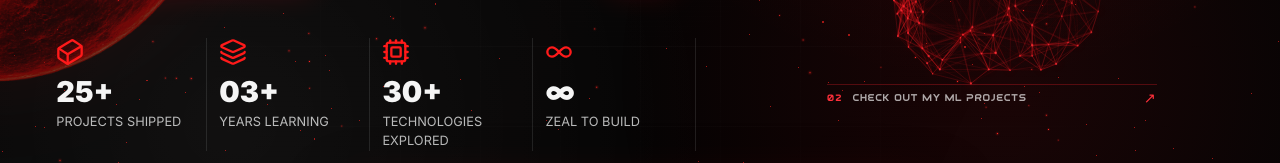
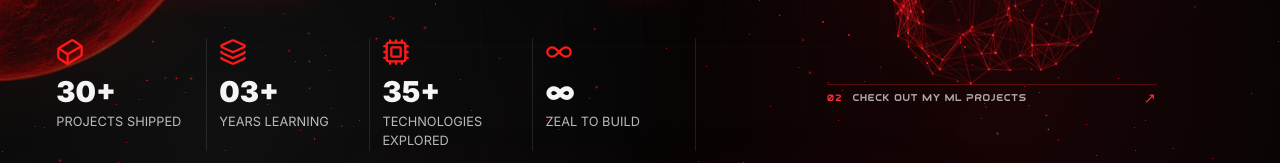
Before and after one commit to kennykrichardson/kennykrichardson-portfolio, a React (Vite) app: page / in a window 1280 px wide. Shown: the part 514-677 px from the top of the page. Built offline with nearby package versions, Linux system fonts and the light colour scheme.

Commit message:
feat: updated feats... ironic

```diff
--- a/src/pages/Nexus.tsx
+++ b/src/pages/Nexus.tsx
@@ -8,9 +8,9 @@ import redMoon from "../assets/redmoon.png";
 import hero from "../assets/hero.png";
 
 const stats = [
-  { value: "25+", label: "Projects shipped", icon: Cuboid },
+  { value: "30+", label: "Projects shipped", icon: Cuboid },
   { value: "03+", label: "Years learning", icon: Layers3 },
-  { value: "30+", label: "Technologies explored", icon: Cpu },
+  { value: "35+", label: "Technologies explored", icon: Cpu },
   { value: "∞", label: "Zeal to build", icon: Infinity },
 ];
 
```
